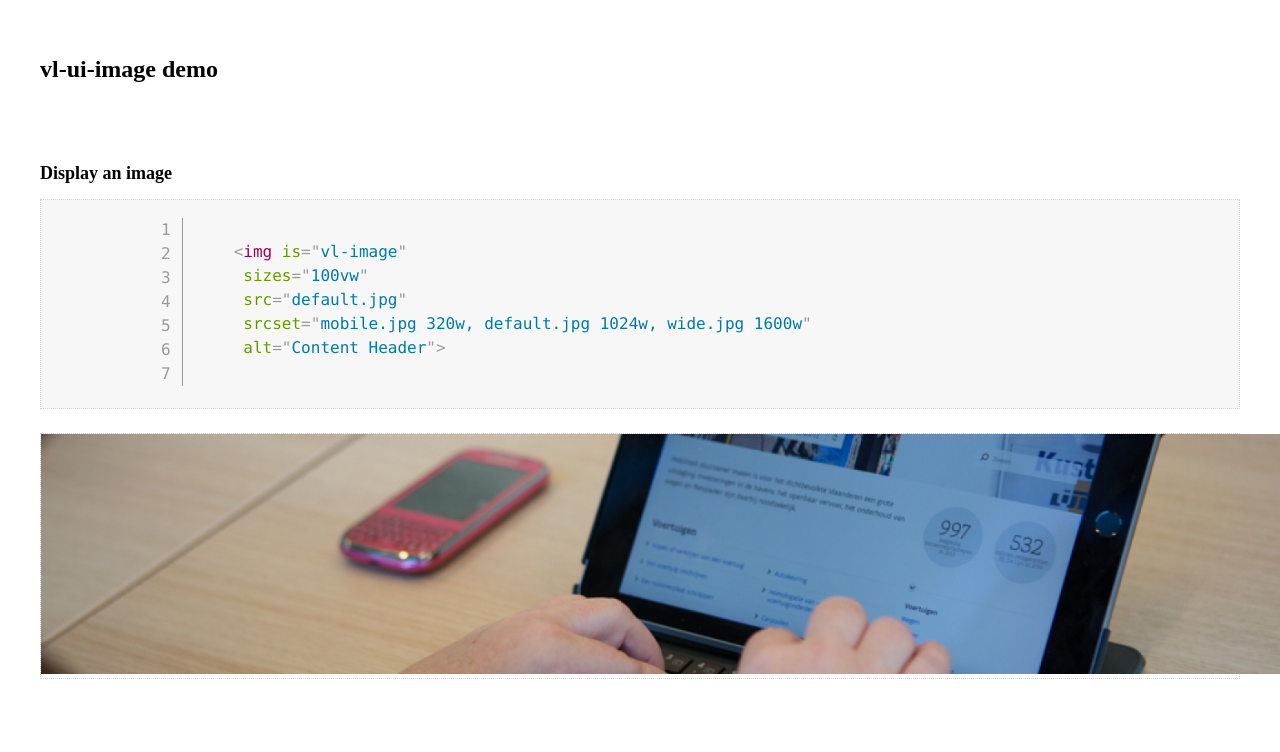
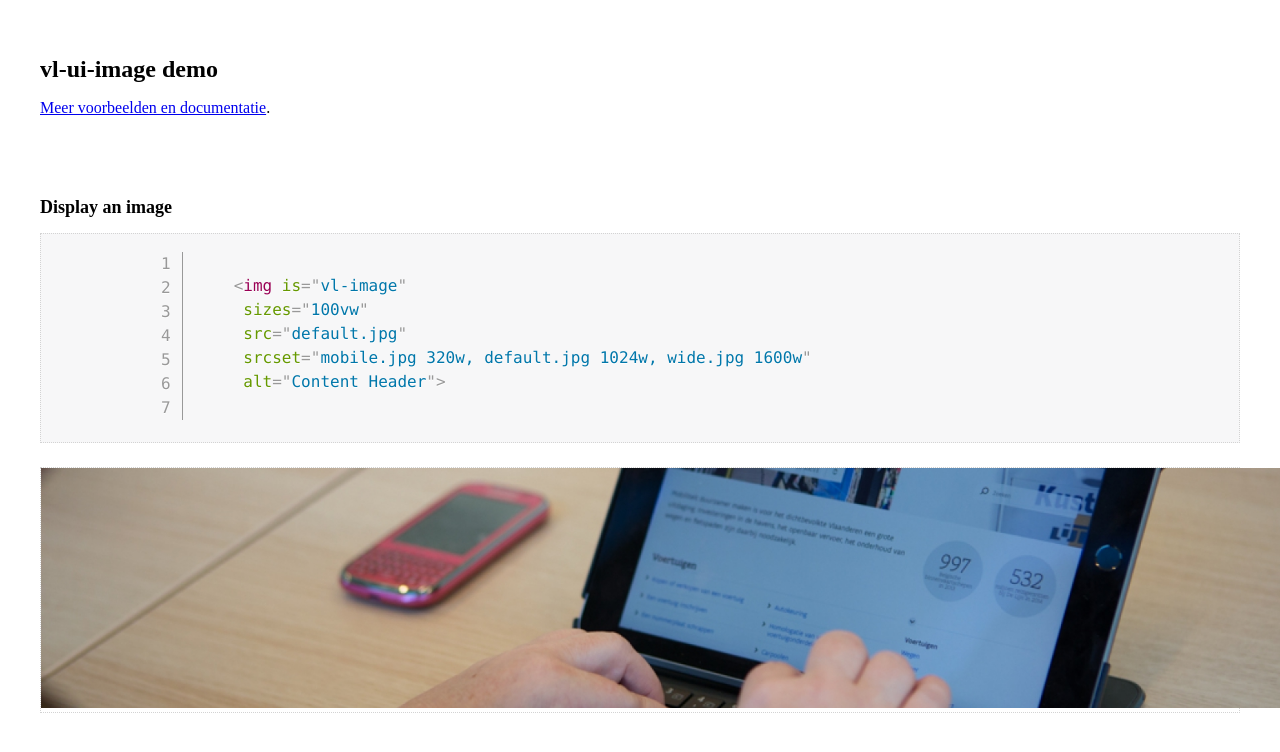
Before and after one commit to milieuinfo/webcomponent-vl-ui-image, a website with bundled scripts: page demo/vl-image.html in a window 1280 px wide. Shown: the top 752 px of the page. Built offline with nearby package versions, Linux system fonts and the light colour scheme; what vl-ui-core would draw is missing.

Commit message:
Link naar meer voorbeelden toevoegen (#12)

```diff
--- a/demo/vl-image.html
+++ b/demo/vl-image.html
@@ -9,6 +9,12 @@
     </head>
 	<body>
         <h1>vl-ui-image demo</h1>
+
+        <p>
+        <a href="https://overheid.vlaanderen.be/webuniversum/v3/documentation/atoms/vl-ui-image/">
+            Meer voorbeelden en documentatie</a>.
+        </p>
+
         <div>
             <h2>Display an image</h2>
             <pre>
--- a/package.json
+++ b/package.json
@@ -52,6 +52,6 @@
   "devDependencies": {
     "@govflanders/vl-ui-image": "^3.9.1",
     "@govflanders/vl-ui-util": "^3.9.1",
-    "vl-ui-util": "^5.0.7"
+    "vl-ui-util": "^5.0.8"
   }
 }
```
